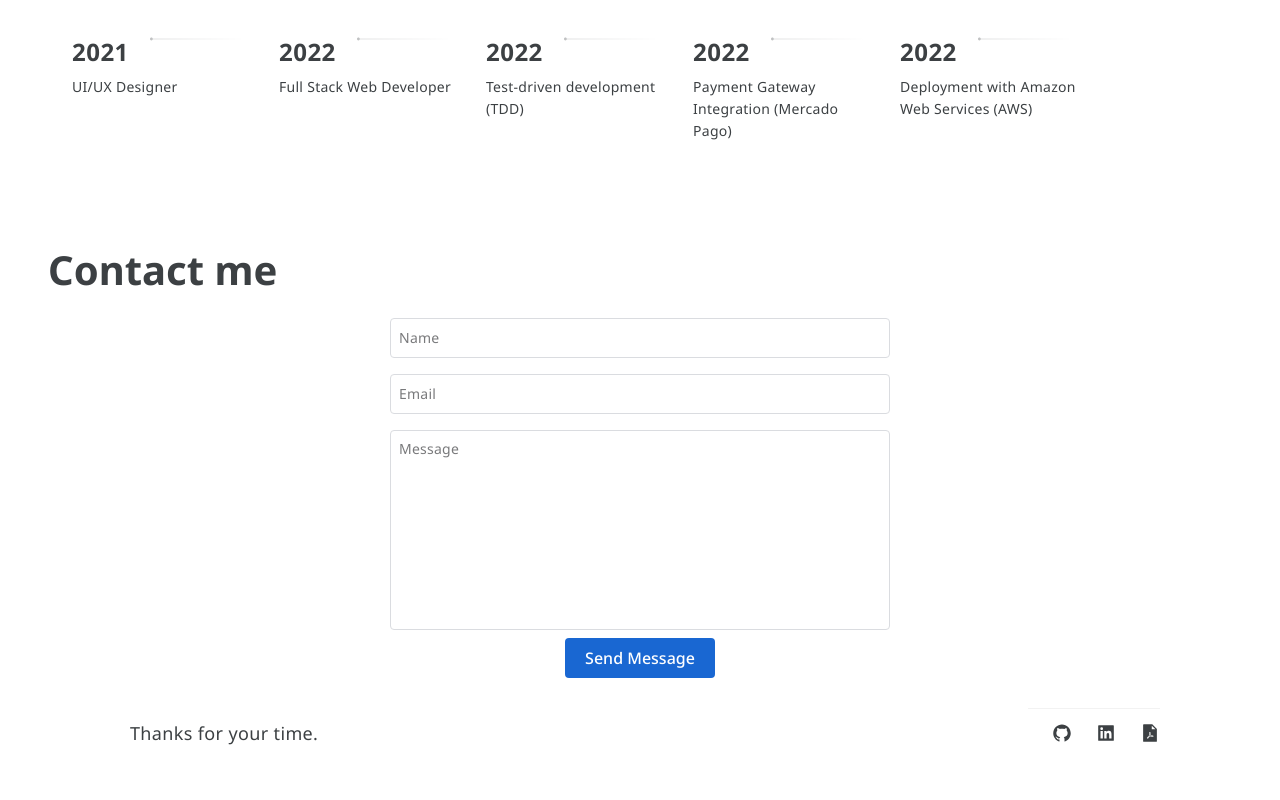
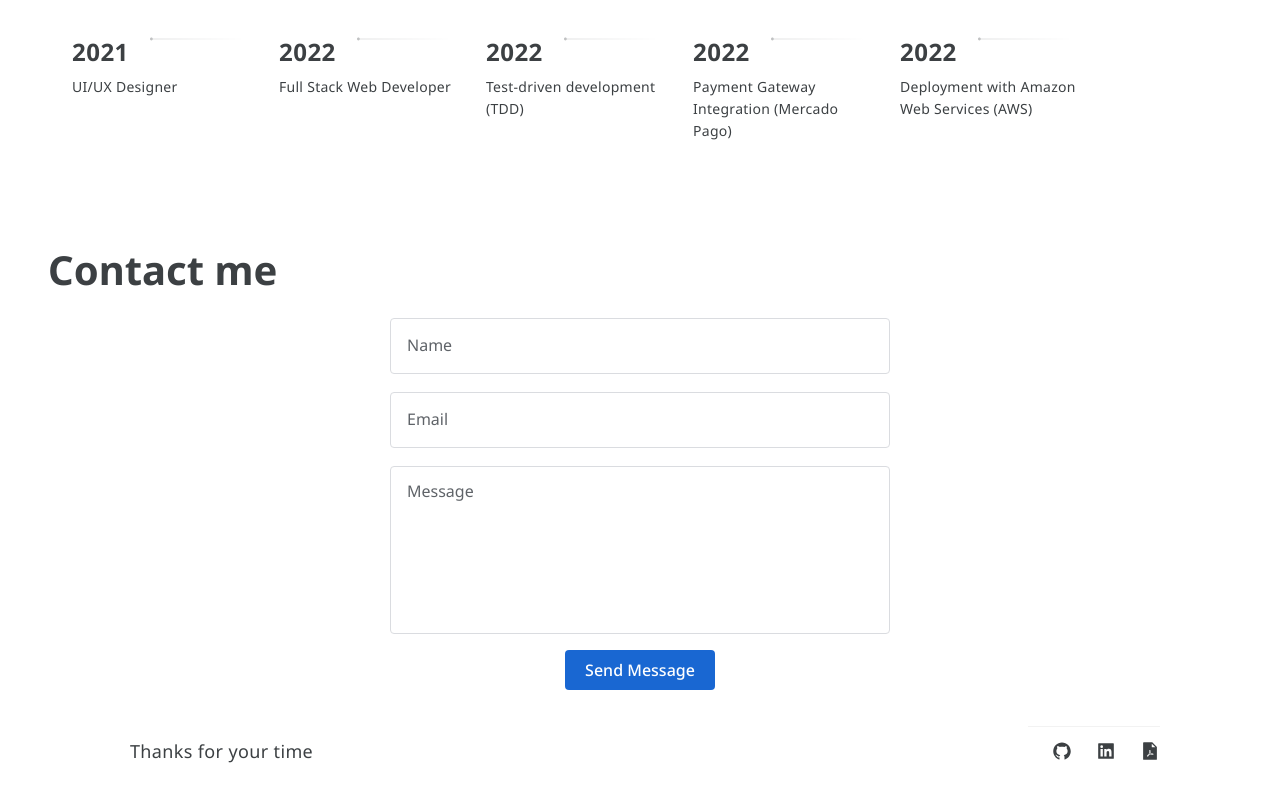
Before and after one commit to seba-sanchis/portfolio-v1, a Next.js app: page / in a window 1280 px wide. Shown: the part 2177-2977 px from the top of the page. Built offline with nearby package versions, Linux system fonts and the light colour scheme.

Commit message:
styling the 'contact' component

```diff
--- a/src/components/Contact/Contact.js
+++ b/src/components/Contact/Contact.js
@@ -1,16 +1,24 @@
-import React, { useState, useRef } from 'react';
+import React, { useState, useRef, useEffect } from 'react';
 
 import emailjs from '@emailjs/browser';
 
 import { Section, SectionTitle, Button } from '../../styles/GlobalComponents';
-import { Form, InputContainer, Input, TextArea, SuccessMessage } from './ContactStyles';
+import { Form, InputContainer, Input, Placeholder, TextArea, SuccessMessage, ErrorContainer, Error } from './ContactStyles';
 
 const Contact = () => {
   const [formData, setFormData] = useState({ name: "", email: "", message: "" });
   const [formSubmitted, setFormSubmitted] = useState(false);
   const [loading, setLoading] = useState(false);
+  const [formErrors, setFormErrors] = useState({});
+  const [focusName, setFocusName] = useState(false);
+  const [blurName, setBlurName] = useState(false);
+  const [focusEmail, setFocusEmail] = useState(false);
+  const [blurEmail, setBlurEmail] = useState(false);
+  const [focusMessage, setFocusMessage] = useState(false);
+  const [blurMessage, setBlurMessage] = useState(false);
 
   const { name, email, message } = formData;
+  const { errorName, errorEmail, errorMessage } = formErrors;
 
   const handleChangeInput = (e) => {
     const { name, value } = e.target;
@@ -18,14 +26,18 @@ const Contact = () => {
     setFormData({ ...formData, [name]: value });
   };
 
-  //EmailJS
+  // EmailJS
   const form = useRef();
 
-  const sendEmail = (e) => {
+  const handleSubmit = (e) => {
     e.preventDefault();
     setLoading(true);
+    setFormErrors(validate(formData));
+  };
 
-    emailjs.sendForm(`${process.env.SERVICE_ID}`, `${process.env.TEMPLATE_ID}`, form.current, `${process.env.PUBLIC_KEY}`)
+  useEffect(() => {
+    if (Object.keys(formErrors).length === 0 && formSubmitted) {
+      emailjs.sendForm(`${process.env.SERVICE_ID}`, `${process.env.TEMPLATE_ID}`, form.current, `${process.env.PUBLIC_KEY}`)
       .then((result) => {
           console.log(result.text);
           setLoading(false);
@@ -33,23 +45,71 @@ const Contact = () => {
       }, (error) => {
           console.log(error.text);
       });
-  };
+    }
+  }, [formErrors]);
+
+  // Validate
+  const validate = () => {
+    const errors = {};
+    const regex = /^(?:\d{3}|\(\d{3}\))([-/.])\d{3}\1\d{4}$/;
+
+    if (!name) {
+      errors.errorName = "Completá este dato.";
+    }
+    if (!email) {
+      errors.errorEmail = "Completá este dato.";
+    } else if (!regex.test(email)) {
+      errors.errorEmail = "Usá el formato nombre@ejemplo.com.";
+    }
+    if (!message) {
+      errors.errorMessage = "Completá este dato.";
+    }
+    return errors;
+  }
 
   return (
     <Section id="contact">
       <SectionTitle>Contact me</SectionTitle>
       {!formSubmitted ?
-      <Form ref={form} onSubmit={sendEmail}>
-        <InputContainer>
-          <Input type="text" placeholder="Name" name="name" value={name} onChange={handleChangeInput} />
+      <Form ref={form} onSubmit={handleSubmit} noValidate>
+        {/* Input Name */}
+        <InputContainer error={errorName}>
+          <Input type="text" name="name" value={name} onChange={handleChangeInput} onFocus={() => {setFocusName(true), setBlurName(true)}} onBlur={name.length === 0 ? () => {setFocusName(false), setBlurName(false)} : () => setBlurName(false)} />
+          <Placeholder focus={focusName} blur={blurName} error={errorName}>Name</Placeholder>
         </InputContainer>
-        <InputContainer>
-          <Input type="email" placeholder="Email" name="email" value={email} onChange={handleChangeInput} />
+        <ErrorContainer>
+          {errorName &&
+            <svg aria-hidden="true" fill="currentColor" focusable="false" width="16px" height="16px" viewBox="0 0 24 24" xmlns="https://www.w3.org/2000/svg"><path d="M12 2C6.48 2 2 6.48 2 12s4.48 10 10 10 10-4.48 10-10S17.52 2 12 2zm1 15h-2v-2h2v2zm0-4h-2V7h2v6z"></path></svg>
+          }
+          <Error>{errorName}</Error>
+        </ErrorContainer>
+
+        {/* Input Email */}
+        <InputContainer error={errorEmail}>
+          <Input type="email" name="email" value={email} onChange={handleChangeInput} onFocus={() => {setFocusEmail(true), setBlurEmail(true)}} onBlur={email.length === 0 ? () => {setFocusEmail(false), setBlurEmail(false)} : () => setBlurEmail(false)} />
+          <Placeholder focus={focusEmail} blur={blurEmail} error={errorEmail}>Email</Placeholder>
         </InputContainer>
-        <InputContainer area>
-          <TextArea placeholder="Message" name="message" value={message} onChange={handleChangeInput} />
+        <ErrorContainer>
+          {errorEmail &&
+            <svg aria-hidden="true" fill="currentColor" focusable="false" width="16px" height="16px" viewBox="0 0 24 24" xmlns="https://www.w3.org/2000/svg"><path d="M12 2C6.48 2 2 6.48 2 12s4.48 10 10 10 10-4.48 10-10S17.52 2 12 2zm1 15h-2v-2h2v2zm0-4h-2V7h2v6z"></path></svg>
+          }
+          <Error>{errorEmail}</Error>
+        </ErrorContainer>
+
+        {/* Input Message */}
+        <InputContainer error={errorMessage} area>
+          <TextArea name="message" value={message} onChange={handleChangeInput} onFocus={() => {setFocusMessage(true), setBlurMessage(true)}} onBlur={message.length === 0 ? () => {setFocusMessage(false), setBlurMessage(false)} : () => setBlurMessage(false)}/>
+          <Placeholder focus={focusMessage} blur={blurMessage} error={errorMessage} area>Message</Placeholder>
         </InputContainer>
-        <Button type="submit">{loading ? "Sending" : "Send Message"}</Button>
+        <ErrorContainer>
+          {errorMessage &&
+            <svg aria-hidden="true" fill="currentColor" focusable="false" width="16px" height="16px" viewBox="0 0 24 24" xmlns="https://www.w3.org/2000/svg"><path d="M12 2C6.48 2 2 6.48 2 12s4.48 10 10 10 10-4.48 10-10S17.52 2 12 2zm1 15h-2v-2h2v2zm0-4h-2V7h2v6z"></path></svg>
+          }
+          <Error>{errorMessage}</Error>
+        </ErrorContainer>
+
+        {/* Submit button */}
+        <Button type="submit" margin>{loading ? "Sending" : "Send Message"}</Button>
       </Form>
       :
       <div>
--- a/src/components/Contact/ContactStyles.js
+++ b/src/components/Contact/ContactStyles.js
@@ -7,16 +7,15 @@ export const Form = styled.form`
 `
 
 export const InputContainer = styled.div`
-    border: 1px solid #dadce0;
+    border: ${(props) => props.error ? "1px solid #d93025" : "1px solid #dadce0"};
     border-radius: 4px;
-    height: ${(props) => props.area ? "200px" : "40px"};
+    height: ${(props) => props.area ? "168px" : "56px"};
     width: 500px;
     margin: 8px 0;
     display: flex;
     align-items: ${(props) => props.area ? "start" : "center"};
     &:focus-within {
-        border: 1px solid #8ab4f8;
-        background: #e8f0fe;
+        border: ${(props) => props.error ? "2px solid #d93025" : "2px solid #1967d2"};
     }
 `
 
@@ -24,42 +23,57 @@ export const Input = styled.input`
     border: none;
     outline: none;
     background: none;
-    padding: 0 8px;
     color: #202124;
-    letter-spacing: .25px;
-    font-size: 14px;
-    font-weight: 500px;
-    line-height: 20px;
-    caret-color: #0b57d0;
+    font-size: 16px;
+    line-height: 24px;
+    font-weight: 400px;
+    padding: 13px 15px;
     height: 100%;
     width: 100%;
-    &::placeholder {
-        color: #202124;
-        letter-spacing: .25px;
-        opacity: .6;
-    }
+    display: flex;
+`
+
+export const Placeholder = styled.div`
+    background: #fff;
+    margin-top: ${(props) => props.area ? "15px" : ""};
+    margin-left: 8px;
+    color: ${(props) => props.error ? "#d93025" : props.blur ? "#1967d2" : "#5f6368"};
+    font-size: 16px;
+    font-weight: 400;
+    padding: 0 8px;
+    position: absolute;
+    transition: transform 150ms cubic-bezier(0.4,0,0.2,1),opacity 150ms cubic-bezier(0.4,0,0.2,1);
+    transform: ${(props) => props.focus ? "scale(0.75) translateY(-35px)" : ""};
+    transform-origin: bottom left;
 `
 
 export const TextArea = styled.textarea`
     border: none;
     outline: none;
     background: none;
-    padding: 8px;
+    padding: 13px 15px;
     color: #202124;
-    caret-color: #0b57d0;
-    letter-spacing: .25px;
-    font-size: 14px;
-    line-height: 20px;
+    font-size: 16px;
+    line-height: 24px;
+    font-weight: 400px;
     height: 100%;
     width: 100%;
     resize: none;
-    &::placeholder {
-        color: #202124;
-        letter-spacing: .25px;
-        opacity: .6;
-    }
 `
 
 export const SuccessMessage = styled.h3`
 
 `
+
+export const ErrorContainer = styled.div`
+    align-items: flex-start;
+    color: #d93025;
+    display: flex;
+    font-size: 12px;
+    line-height: normal;
+    margin-top: 2px;
+`
+
+export const Error = styled.span`
+    margin-left: 8px;
+`
--- a/src/components/Footer/Footer.js
+++ b/src/components/Footer/Footer.js
@@ -9,7 +9,7 @@ const Footer = () => {
     <FooterWrapper>
       <SocialIconsContainer>
         <CompanyContainer>
-          <Slogan>Thanks for your time.</Slogan>
+          <Slogan>Thanks for your time</Slogan>
         </CompanyContainer>
         <SocialContainer>
           <SocialIcons href="https://github.com/seba-sanchis" target="_blank" small>
--- a/src/styles/GlobalComponents/index.js
+++ b/src/styles/GlobalComponents/index.js
@@ -141,6 +141,7 @@ export const SecondaryBtn = styled.button`
 `
 
 export const Button = styled.button`
+  margin: ${(props) => props.margin ? "6px 0" : "0"};
   border: none;
   border-radius: 4px;
   color: #fff;
@@ -149,7 +150,7 @@ export const Button = styled.button`
   top: 0;
   left: 0;
   padding: 8px 20px;
-  background: rgb(25, 103, 210);
+  background: #1967d2;
   transition: .4s ease;
   font-size: 16px;
   font-weight: 500;
```
